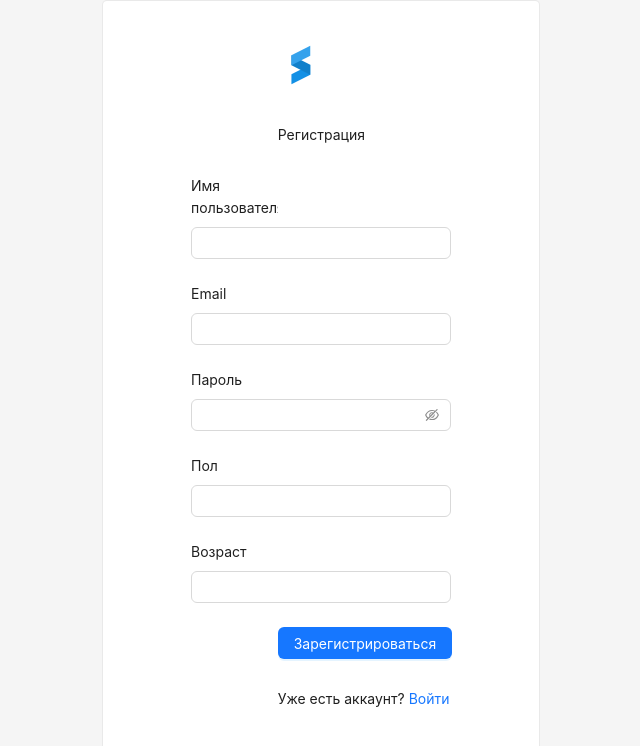
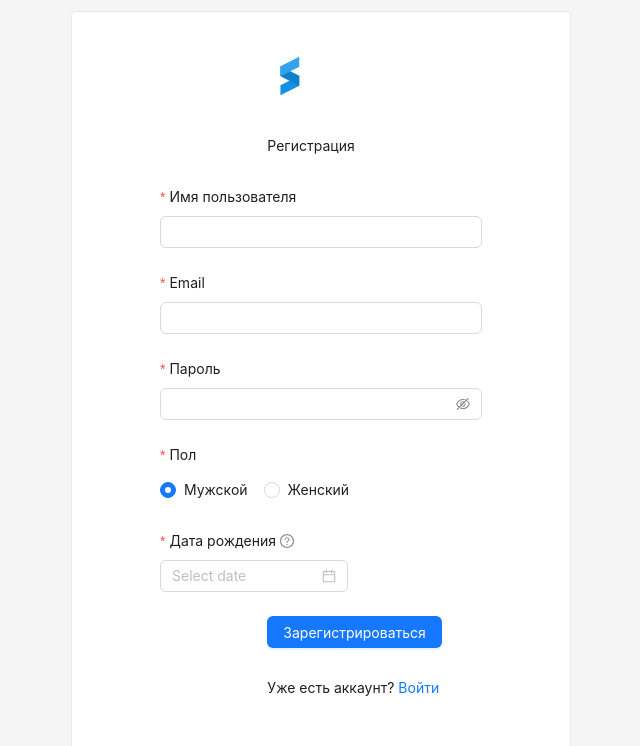
Before and after one commit to kilosha/youtube-final-final-final, a React (Vite) app: page /register in a window 1280 px wide. Shown: the top 746 px of the page, without its empty margins (319-959 px from the left). Built offline with nearby package versions, Linux system fonts and the light colour scheme.

Commit message:
refactoring + implement register logic

```diff
--- a/package.json
+++ b/package.json
@@ -14,6 +14,7 @@
     "@reduxjs/toolkit": "^2.11.0",
     "antd": "^5.28.1",
     "axios": "^1.13.2",
+    "dayjs": "^1.11.19",
     "react": "^19.2.0",
     "react-dom": "^19.2.0",
     "react-redux": "^9.2.0",
--- a/src/ModalProvider.tsx
+++ b/src/ModalProvider.tsx
@@ -31,8 +31,8 @@ export const ModalProvider = ({ children }: PropsType) => {
         setMode(mode);
         setModalProps({
             id: props.id || "",
-            query: props.query,
-            title: props.title || props.query,
+            query: props.query.trim(),
+            title: props.title || props.query.trim(),
             sortBy: props.sortBy || "relevance",
             maxResults: props.maxResults || 12
         });
--- a/src/components/FavoritesList.tsx
+++ b/src/components/FavoritesList.tsx
@@ -50,6 +50,7 @@ const FavoritesList = () => {
                     >
                         <Text
                             strong
+                            style={{ cursor: "pointer" }}
                             onClick={() => {
                                 navigate("/search");
                                 dispatch(getVideos(item));
--- a/src/components/MySearch.tsx
+++ b/src/components/MySearch.tsx
@@ -12,7 +12,11 @@ const MySearch = () => {
     const { openModal } = useModal();
     const dispatch = useAppDispatch();
     const onSearch = async () => {
-        dispatch(getVideos({ query: searchValue }));
+        if (searchValue.trim()) {
+            // setTimeout(() => {
+            dispatch(getVideos({ query: searchValue.trim() }));
+            // }, 5000);
+        }
     };
 
     const onHeartClick = () => {
@@ -36,7 +40,7 @@ const MySearch = () => {
             suffix={
                 <HeartOutlined
                     style={{
-                        visibility: searchValue ? "visible" : "hidden",
+                        visibility: searchValue.trim() ? "visible" : "hidden",
                         cursor: "pointer"
                     }}
                     onClick={onHeartClick}
--- a/src/pages/LoginPage.tsx
+++ b/src/pages/LoginPage.tsx
@@ -128,7 +128,7 @@ const LoginPage = () => {
                             </Button>
                         </Form.Item>
                         <Form.Item label={null}>
-                            or <Link to={"/register"}>Register now!</Link>
+                            или <Link to={"/register"}>Зарегистрироваться</Link>
                         </Form.Item>
                     </Form>
                 </Content>
--- a/src/pages/RegisterPage.tsx
+++ b/src/pages/RegisterPage.tsx
@@ -1,12 +1,13 @@
 import { Link, useNavigate } from "react-router";
-import { Button, Layout, message, Form, Input } from "antd";
+import { Button, Layout, message, Form, Input, Radio, DatePicker } from "antd";
 import type { FormProps } from "antd";
 
-import { login } from "../redux/slices/authSlice";
+import { login, register } from "../redux/slices/authSlice";
 import useTypedSelector from "../hooks/useTypedSelector";
 import useAppDispatch from "../hooks/useAppDispatch";
 
 import logo from "../assets/logo.svg";
+import dayjs from "dayjs";
 
 const { Content } = Layout;
 
@@ -27,7 +28,12 @@ const RegisterPage = () => {
     const [messageApi, contextHolder] = message.useMessage();
     const onFinish: FormProps<FieldType>["onFinish"] = async (values) => {
         try {
-            await dispatch(login(values)).unwrap();
+            values.age = dayjs().diff(dayjs(values.age), "year");
+
+            await dispatch(register(values)).unwrap();
+            await dispatch(
+                login({ email: values.email, password: values.password })
+            ).unwrap();
             navigate("/search");
         } catch (error) {
             messageApi.error(error.message);
@@ -63,17 +69,16 @@ const RegisterPage = () => {
                         layout="vertical"
                         labelCol={{ span: 8 }}
                         style={{
-                            maxWidth: 600,
+                            width: 500,
                             border: "1px solid rgba(39, 39, 39, 0.1)",
                             borderRadius: "5px",
                             padding: "40px 88px 60px",
                             backgroundColor: "#FFFFFF"
                         }}
-                        // initialValues={{ remember: true }}
+                        initialValues={{ gender: "male" }}
                         onFinish={onFinish}
                         onFinishFailed={onFinishFailed}
                         autoComplete="off"
-                        requiredMark="optional"
                     >
                         <Form.Item label={null}>
                             <img src={logo} alt={"logo"} />
@@ -83,17 +88,12 @@ const RegisterPage = () => {
                         <Form.Item<FieldType>
                             label="Имя пользователя"
                             name="username"
+                            labelCol={{ span: 12 }}
                             rules={[
                                 {
-                                    pattern: new RegExp(
-                                        "^[a-zA-Z0-9._%+-]+@[a-zA-Z0-9.-]+\\.[a-zA-Z]{2,}$"
-                                    ),
-                                    message: "Введите валидный email",
-                                    validateTrigger: "onBlur"
-                                },
-                                {
                                     required: true,
-                                    message: "Пожалуйста, введите email",
+                                    message:
+                                        "Пожалуйста, введите имя пользователя",
                                     validateTrigger: "onSubmit"
                                 }
                             ]}
@@ -139,15 +139,27 @@ const RegisterPage = () => {
                             label="Пол"
                             name="gender"
                         >
-                            <Input />
+                            <Radio.Group
+                                options={[
+                                    { value: "male", label: "Мужской" },
+                                    { value: "female", label: "Женский" }
+                                ]}
+                            />
                         </Form.Item>
 
                         <Form.Item<FieldType>
+                            labelCol={{ span: 12 }}
                             required
-                            label="Возраст"
+                            label="Дата рождения"
                             name="age"
+                            tooltip="Вам должно быть 18 лет, чтобы зарегистрироваться"
                         >
-                            <Input />
+                            <DatePicker
+                                maxDate={dayjs(
+                                    dayjs().subtract(18, "year"),
+                                    "YYYY-MM-DD"
+                                )}
+                            />
                         </Form.Item>
 
                         {/* <Form.Item<FieldType>
--- a/src/redux/slices/authSlice.ts
+++ b/src/redux/slices/authSlice.ts
@@ -8,6 +8,23 @@ const login = createAsyncThunk(
         try {
             const { data } = await axios.post(
                 "https://todo-redev.herokuapp.com/api/auth/login",
+                {
+                    ...values
+                }
+            );
+            return data.token;
+        } catch (error) {
+            return rejectWithValue({ message: getErrorMessage(error) });
+        }
+    }
+);
+
+const register = createAsyncThunk(
+    "auth/register",
+    async (values: object, { rejectWithValue }) => {
+        try {
+            const { data } = await axios.post(
+                "https://todo-redev.herokuapp.com/api/users/register",
                 {
                     ...values
                 }
@@ -44,7 +61,7 @@ export const authSlice = createSlice({
     }
 });
 
-export { login };
+export { login, register };
 
 export const { logout } = authSlice.actions;
 
```
Also changed, not shown: 1 other file (tests, documents, lock files or other folders).
